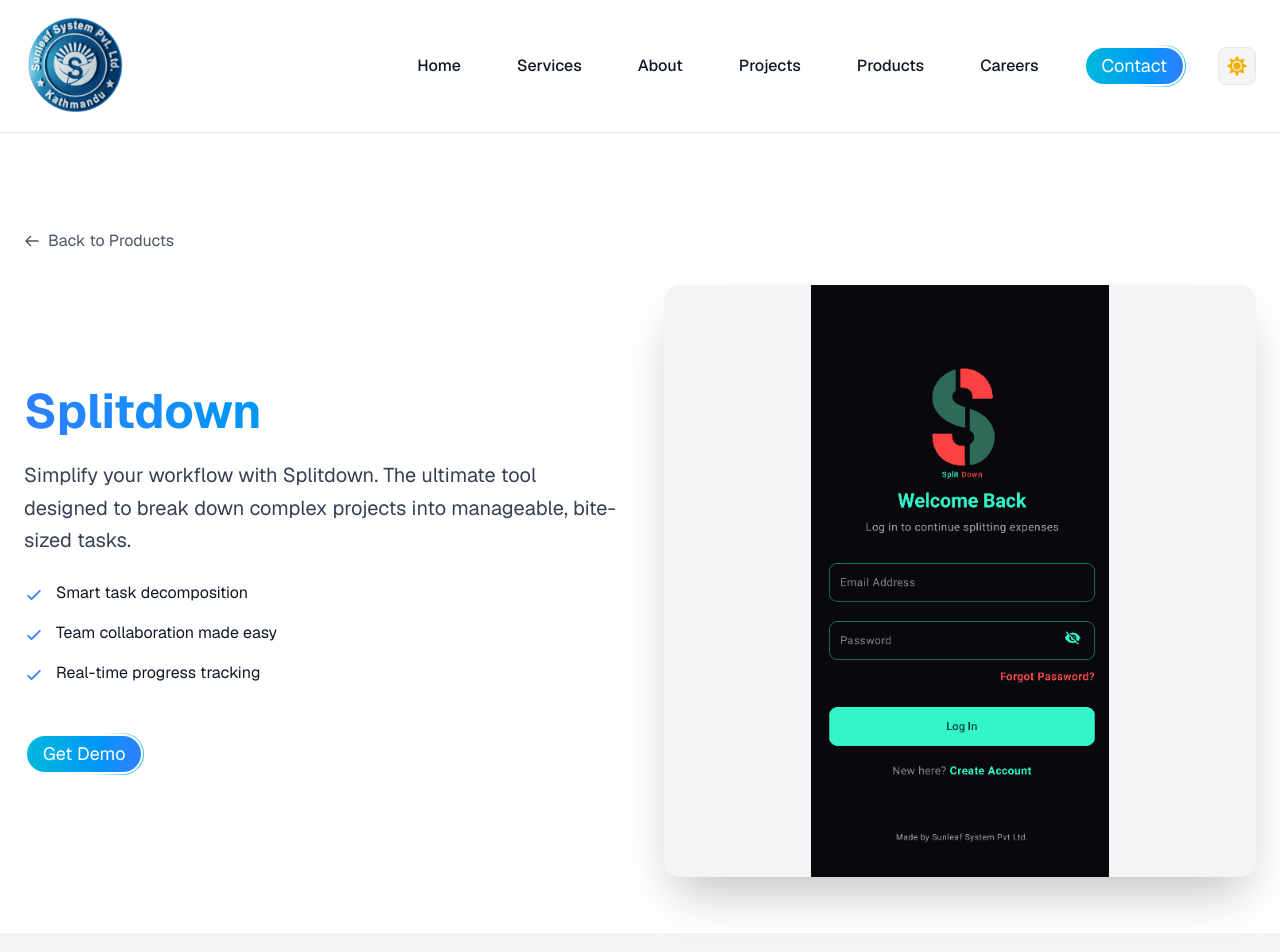
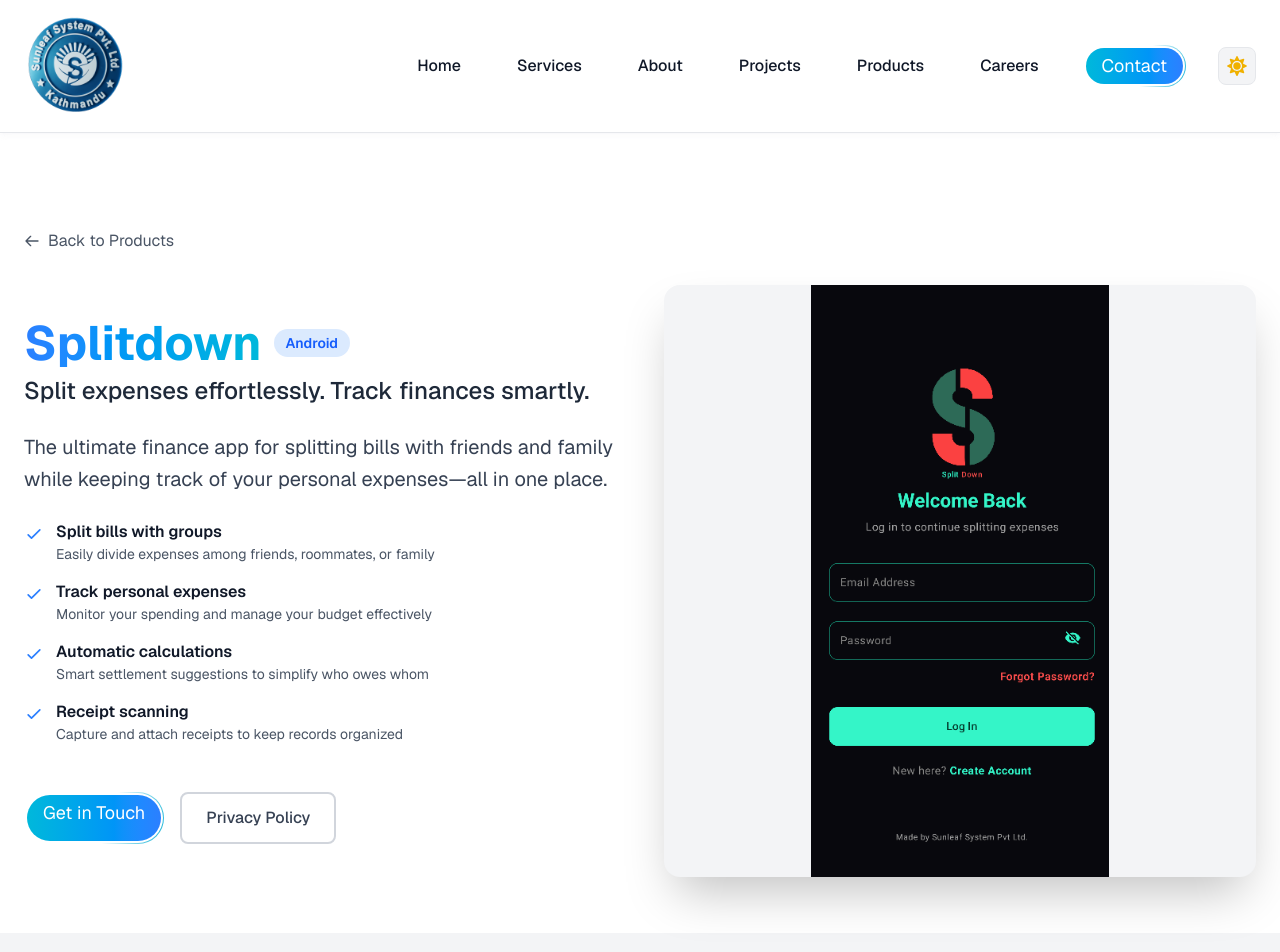
Before and after one commit to Nicksubash/sunleafsystem, a Next.js app: page /products/splitdown in a window 1280 px wide. Shown: the top 952 px of the page. Built offline with nearby package versions, Linux system fonts and the light colour scheme.

Commit message:
fix splitapp detailing

```diff
--- a/src/app/products/splitdown/page.tsx
+++ b/src/app/products/splitdown/page.tsx
@@ -25,11 +25,22 @@
 
                 <div className="grid lg:grid-cols-2 gap-12 items-center">
                     <div className="space-y-6">
+                        <div className="flex items-center gap-3 mb-2">
                             <h1 className="text-5xl font-bold bg-clip-text text-transparent bg-gradient-to-r from-blue-500 to-cyan-500">
                                 Splitdown
                             </h1>
+                            <span className={`px-3 py-1 rounded-full text-sm font-semibold ${theme === "dark"
+                                ? "bg-blue-500/20 text-blue-400"
+                                : "bg-blue-100 text-blue-600"
+                                }`}>
+                                Android
+                            </span>
+                        </div>
+                        <p className={`text-2xl font-medium ${theme === "dark" ? "text-gray-200" : "text-gray-800"}`}>
+                            Split expenses effortlessly. Track finances smartly.
+                        </p>
                         <p className={`text-xl leading-relaxed ${theme === "dark" ? "text-gray-300" : "text-gray-700"}`}>
-                            Simplify your workflow with Splitdown. The ultimate tool designed to break down complex projects into manageable, bite-sized tasks.
+                            The ultimate finance app for splitting bills with friends and family while keeping track of your personal expenses—all in one place.
                         </p>
                         <div className="space-y-4">
                             <div className="flex items-start space-x-3">
@@ -38,7 +49,12 @@
                                         <path strokeLinecap="round" strokeLinejoin="round" strokeWidth={2} d="M5 13l4 4L19 7" />
                                     </svg>
                                 </div>
-                                <p>Smart task decomposition</p>
+                                <div>
+                                    <p className="font-semibold">Split bills with groups</p>
+                                    <p className={`text-sm ${theme === "dark" ? "text-gray-400" : "text-gray-600"}`}>
+                                        Easily divide expenses among friends, roommates, or family
+                                    </p>
+                                </div>
                             </div>
                             <div className="flex items-start space-x-3">
                                 <div className="text-blue-500 mt-1">
@@ -46,7 +62,12 @@
                                         <path strokeLinecap="round" strokeLinejoin="round" strokeWidth={2} d="M5 13l4 4L19 7" />
                                     </svg>
                                 </div>
-                                <p>Team collaboration made easy</p>
+                                <div>
+                                    <p className="font-semibold">Track personal expenses</p>
+                                    <p className={`text-sm ${theme === "dark" ? "text-gray-400" : "text-gray-600"}`}>
+                                        Monitor your spending and manage your budget effectively
+                                    </p>
+                                </div>
                             </div>
                             <div className="flex items-start space-x-3">
                                 <div className="text-blue-500 mt-1">
@@ -54,11 +75,38 @@
                                         <path strokeLinecap="round" strokeLinejoin="round" strokeWidth={2} d="M5 13l4 4L19 7" />
                                     </svg>
                                 </div>
-                                <p>Real-time progress tracking</p>
+                                <div>
+                                    <p className="font-semibold">Automatic calculations</p>
+                                    <p className={`text-sm ${theme === "dark" ? "text-gray-400" : "text-gray-600"}`}>
+                                        Smart settlement suggestions to simplify who owes whom
+                                    </p>
                                 </div>
                             </div>
-                        <div className="pt-6">
-                            <AnimatedButton to="/contact">Get Demo</AnimatedButton>
+                            <div className="flex items-start space-x-3">
+                                <div className="text-blue-500 mt-1">
+                                    <svg className="w-5 h-5" fill="none" viewBox="0 0 24 24" stroke="currentColor">
+                                        <path strokeLinecap="round" strokeLinejoin="round" strokeWidth={2} d="M5 13l4 4L19 7" />
+                                    </svg>
+                                </div>
+                                <div>
+                                    <p className="font-semibold">Receipt scanning</p>
+                                    <p className={`text-sm ${theme === "dark" ? "text-gray-400" : "text-gray-600"}`}>
+                                        Capture and attach receipts to keep records organized
+                                    </p>
+                                </div>
+                            </div>
+                        </div>
+                        <div className="pt-6 flex gap-4">
+                            <AnimatedButton to="/contact">Get in Touch</AnimatedButton>
+                            <Link
+                                href="/products/splitdown/privacy-policy"
+                                className={`px-6 py-3 rounded-lg border-2 font-medium transition-all ${theme === "dark"
+                                        ? "border-gray-700 hover:border-blue-500 text-gray-300 hover:text-white"
+                                        : "border-gray-300 hover:border-blue-500 text-gray-700 hover:text-gray-900"
+                                    }`}
+                            >
+                                Privacy Policy
+                            </Link>
                         </div>
                     </div>
 
```
Lines whose indentation alone changed are shown as unchanged.
